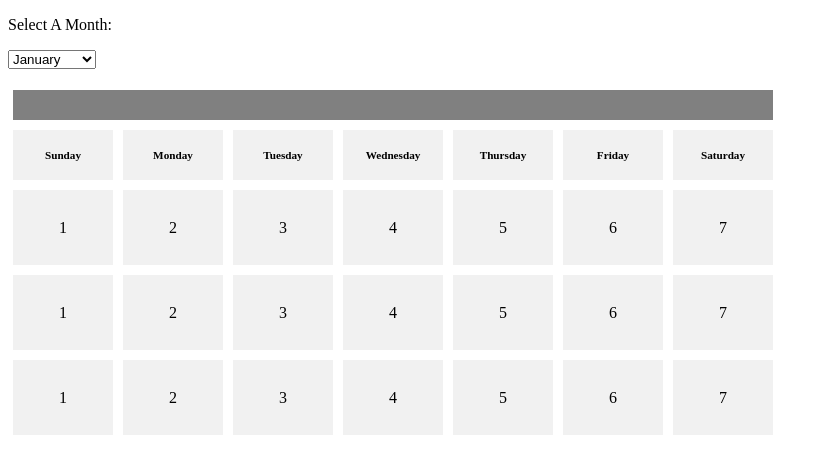
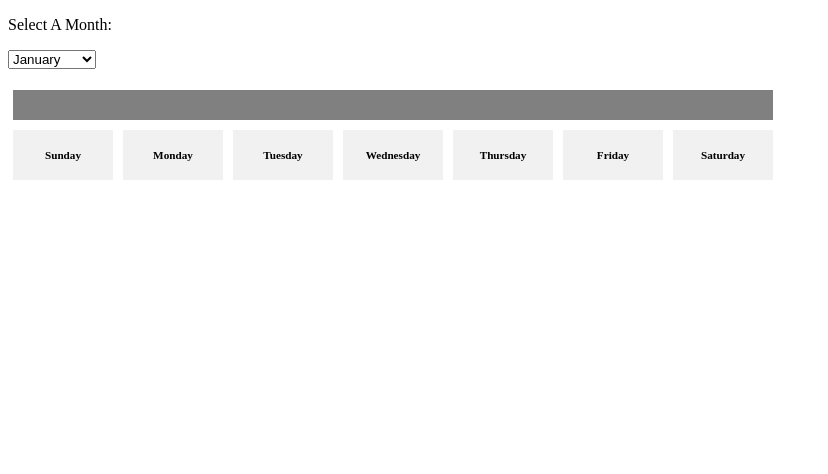
Before and after one commit to anirusso/plainjs-calendar, a plain HTML site: page index.html in a window 1280 px wide. Shown: the whole page, without its empty margins (0-828 px from the left). Drawn offline with Linux system fonts and the light colour scheme.

Commit message:
upadting week display

```diff
--- a/index.html
+++ b/index.html
@@ -11,10 +11,12 @@
       <select id="selectMonth"></select>
     </form>
   </p>
+
 <div id="calendar">
+
   <div class="flex-container">
-  <h1 id="month"></h1>
-</div>
+    <h1 id="month"></h1>
+  </div>
 
   <div class="flex-container" id="weekdays">
     <div>Sunday</div>
@@ -26,47 +28,7 @@
     <div>Saturday</div>
   </div>
 
-
-  <div class="flex-container" id="week">
-    <div>
-      <div>1</div>
-    </div>
-    <div>
-      <div>2</div>
-    </div>
-    <div>
-      <div>3</div>
-    </div>
-    <div>
-      <span>4</span>
-    </div>
-    <div>
-      <span>5</span>
-    </div>
-    <div>
-      <span>6</span>
-    </div>
-    <div>
-      <span>7</span>
-    </div>
-  </div>
-  <div class="flex-container">
-    <div>1</div>
-    <div>2</div>
-    <div>3</div>
-    <div>4</div>
-    <div>5</div>
-    <div>6</div>
-    <div>7</div>
-  </div>
-  <div class="flex-container">
-    <div>1</div>
-    <div>2</div>
-    <div>3</div>
-    <div>4</div>
-    <div>5</div>
-    <div>6</div>
-    <div>7</div>
+  <div id="weeks">
   </div>
 </div>
 <script type="text/javascript" src="script.js"></script>
--- a/script.js
+++ b/script.js
@@ -10,6 +10,10 @@ months.forEach(function (item, index) {
 
 let field = document.querySelector('#selectMonth');
 field.addEventListener('change', function () {
+  const myNode = document.getElementById("weeks");
+  while (myNode.firstChild) {
+    myNode.removeChild(myNode.lastChild);
+  }
   //print month & year
   var month = this.value;
   var year = new Date().getFullYear();
@@ -19,4 +23,25 @@ field.addEventListener('change', function () {
   var firstDay = new Date(date).getDay();
   //get max days in month
   var lastDay = new Date(year, months.indexOf(month)+1, 0).getDate();
+  //print calendar days
+
+  var weeks = document.getElementById("weeks");
+  day = 1;
+  for (let i = 0; i < lastDay; i++) {
+    if (i % 7 == 0) {
+      var week = document.createElement("div");
+      week.classList.add('flex-container');
+      weeks.appendChild(week);
+    }
+    var square = document.createElement("div");
+    if (day >= firstDay) {
+      square.innerHTML = day;
+    }
+    else {
+      square.innerHTML = "";
+      day++;
+    }
+    week.appendChild(square);
+  }
+
 });
```
